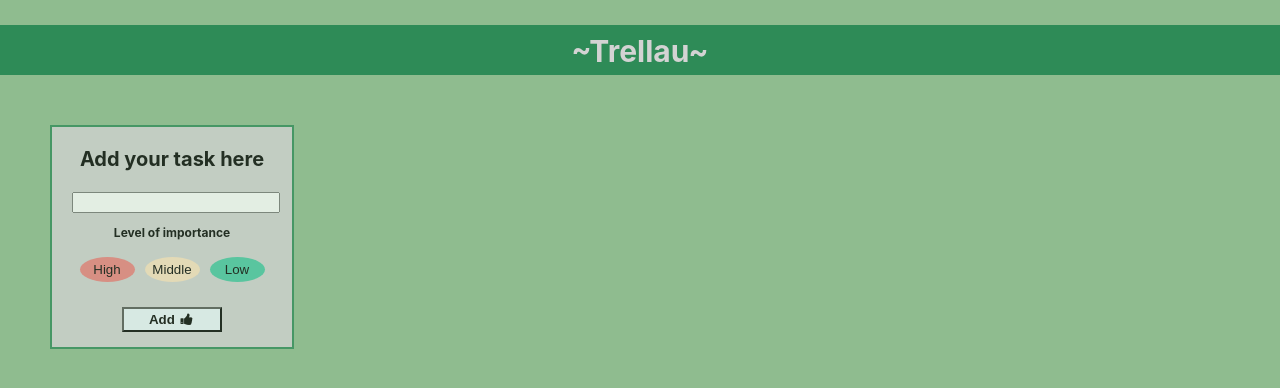
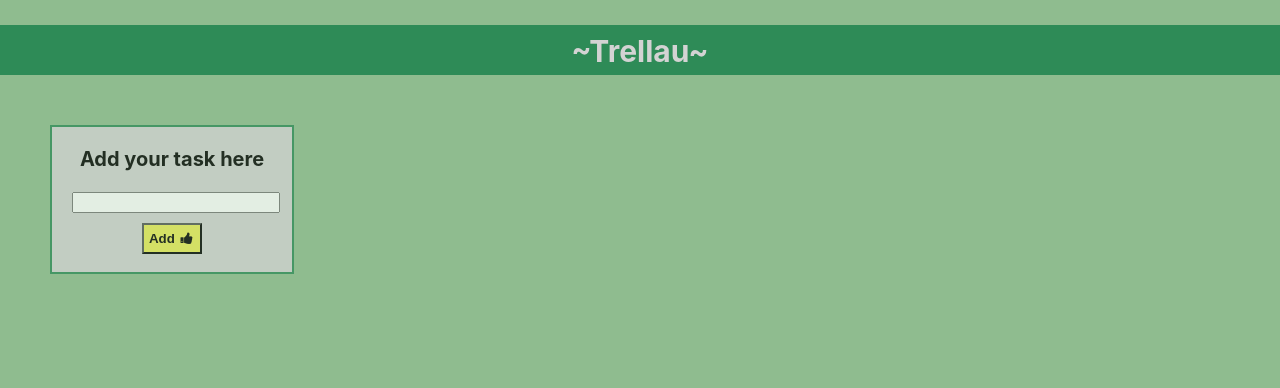
Before and after one commit to LauraBas/Trellau, a React (Create React App) app: page / in a window 1280 px wide. Shown: the top 388 px of the page. Built offline with nearby package versions, Linux system fonts and the light colour scheme.

Commit message:
add styles to buttons

```diff
--- a/src/AddTasks.css
+++ b/src/AddTasks.css
@@ -1,7 +1,7 @@
 
 .container {
     width: 200px;
-    height: 200px;
+    height: 125px;
     border: 2px solid seagreen;
     background-color: lightgrey;
     opacity: 75%;
@@ -14,18 +14,15 @@
 .add {
     font-weight: bolder;
     font-size: 20px;
+
 }
 
-.importance {
+
+#go {
     font-weight: bolder;
-    font-size: 12px;
-
-}
-#go{
-    width: 100px;
-    height: 25px;
-    background-color: aliceblue;
-    margin: 20px;
+    padding: 5px;
+    background-color: #ffff0094;
+    margin: 10px;
 }
 
 .input {
@@ -33,32 +30,6 @@
 
 }
 
-.btn {
-    width: 55px;
-    height: 25px;
-    border-radius: 53%;
-
-    margin: 5px;
-
-}
-
-#red {
-    background-color: lightcoral;
-    border: lightcoral;
-}
-
-#green {
-    background-color: #48c9a5;
-    border: #48c9a5;
-}
-
-#yellow {
-    background-color: bisque;
-    border: bisque;
-}
- .fa-thumbs-up{
+.fa-thumbs-up {
     color: black;
 }
- #go{
-     font-weight: bolder;
- }
--- a/src/AddTasks.js
+++ b/src/AddTasks.js
@@ -32,10 +32,6 @@ class AddTasks extends React.Component {
                 <div className="container">
                     <p className="add">Add your task here</p>
                     <input value={this.state.input} onChange={this.handleChange} className="input"/>
-                    <p className="importance">Level of importance</p>
-                    <button className="btn" id="red">High</button>
-                    <button className="btn" id="yellow">Middle</button>
-                    <button className="btn" id="green">Low</button>
                     <button onClick={this.add} id="go">Add <i className="fa fa-thumbs-up"></i></button>
                 </div>
             </div>
--- a/src/NewTask.css
+++ b/src/NewTask.css
@@ -8,7 +8,7 @@
 .task {
 
     width: 200px;
-    height: 150px;
+    height: 125px;
     border: 2px solid seagreen;
     background-color: lightgrey;
     opacity: 75%;
@@ -23,6 +23,16 @@
     font-weight: bolder;
     padding: 5px;
 }
+.done{
+    font-weight: bolder;
+    padding: 5px;
+    background-color: #48c9a5;
+
+}
 i{
     padding: 2px;
 }
+.titleTask{
+    font-weight: bolder;
+    font-variant: all-small-caps;
+}
--- a/src/TaskItem.js
+++ b/src/TaskItem.js
@@ -6,6 +6,8 @@ const TaskItem = (props) => {
         <div>
             <div className="task">
                 <p className="titleTask">{props.toDo}</p>
+                <button className="done">Done
+                <i className="fa fa-check"></i></button>
                 <button className="delete">Delete
                 <i className="fa fa-trash"></i>
                 </button>
```
